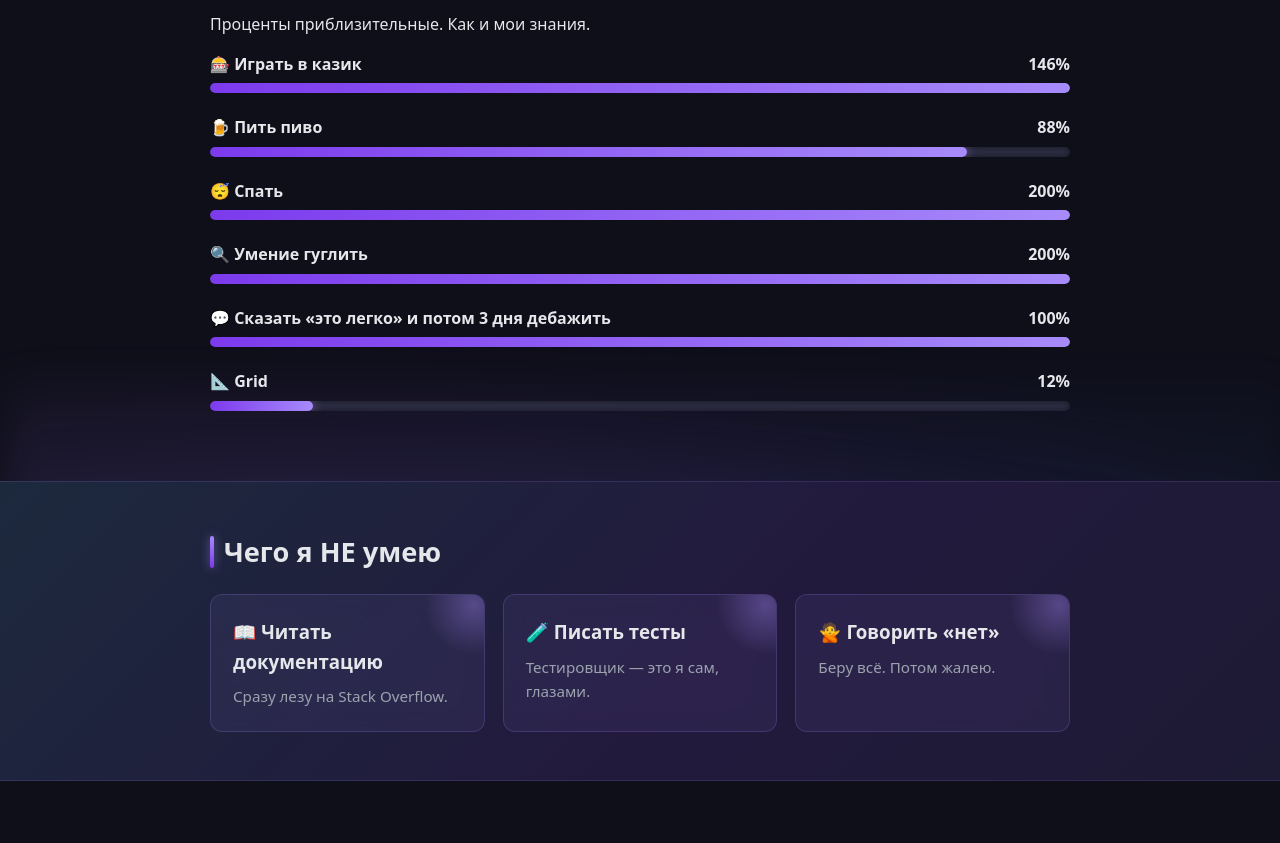
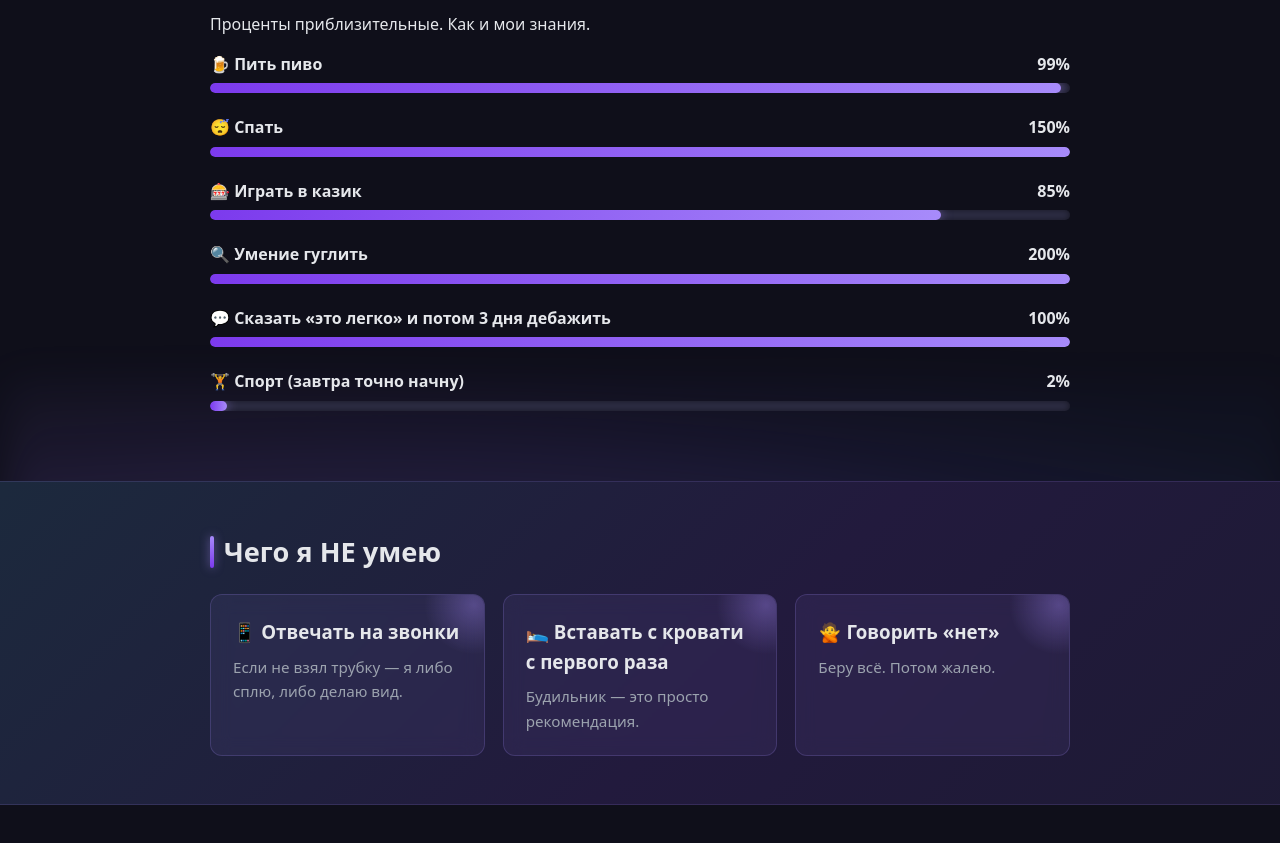
Before and after one commit to einsword/vibesite, a plain HTML site: page skills.html in a window 1280 px wide. Shown: the part 223-1066 px from the top of the page. Drawn offline with Linux system fonts and the light colour scheme.

Commit message:
Update skills and add new skill entries

```diff
--- a/skills.html
+++ b/skills.html
@@ -28,18 +28,18 @@
         <p>Проценты приблизительные. Как и мои знания.</p>
 
         <div class="skill">
-          <div class="skill__head"><span>🎰 Играть в казик</span><span>146%</span></div>
+          <div class="skill__head"><span>🍺 Пить пиво</span><span>99%</span></div>
+          <div class="skill__bar"><div class="skill__fill" style="width: 99%"></div></div>
+        </div>
+
+        <div class="skill">
+          <div class="skill__head"><span>😴 Спать</span><span>150%</span></div>
           <div class="skill__bar"><div class="skill__fill" style="width: 100%"></div></div>
         </div>
 
         <div class="skill">
-          <div class="skill__head"><span>🍺 Пить пиво</span><span>88%</span></div>
-          <div class="skill__bar"><div class="skill__fill" style="width: 88%"></div></div>
-        </div>
-
-        <div class="skill">
-          <div class="skill__head"><span>😴 Спать</span><span>200%</span></div>
-          <div class="skill__bar"><div class="skill__fill" style="width: 100%"></div></div>
+          <div class="skill__head"><span>🎰 Играть в казик</span><span>85%</span></div>
+          <div class="skill__bar"><div class="skill__fill" style="width: 85%"></div></div>
         </div>
 
         <div class="skill">
@@ -53,8 +53,8 @@
         </div>
 
         <div class="skill">
-          <div class="skill__head"><span>📐 Grid</span><span>12%</span></div>
-          <div class="skill__bar"><div class="skill__fill" style="width: 12%"></div></div>
+          <div class="skill__head"><span>🏋️ Спорт (завтра точно начну)</span><span>2%</span></div>
+          <div class="skill__bar"><div class="skill__fill" style="width: 2%"></div></div>
         </div>
       </div>
     </section>
@@ -64,12 +64,12 @@
         <h2>Чего я НЕ умею</h2>
         <div class="cards">
           <article class="card">
-            <h3>📖 Читать документацию</h3>
-            <p>Сразу лезу на Stack Overflow.</p>
+            <h3>📱 Отвечать на звонки</h3>
+            <p>Если не взял трубку — я либо сплю, либо делаю вид.</p>
           </article>
           <article class="card">
-            <h3>🧪 Писать тесты</h3>
-            <p>Тестировщик — это я сам, глазами.</p>
+            <h3>🛌 Вставать с кровати с первого раза</h3>
+            <p>Будильник — это просто рекомендация.</p>
           </article>
           <article class="card">
             <h3>🙅 Говорить «нет»</h3>
```
